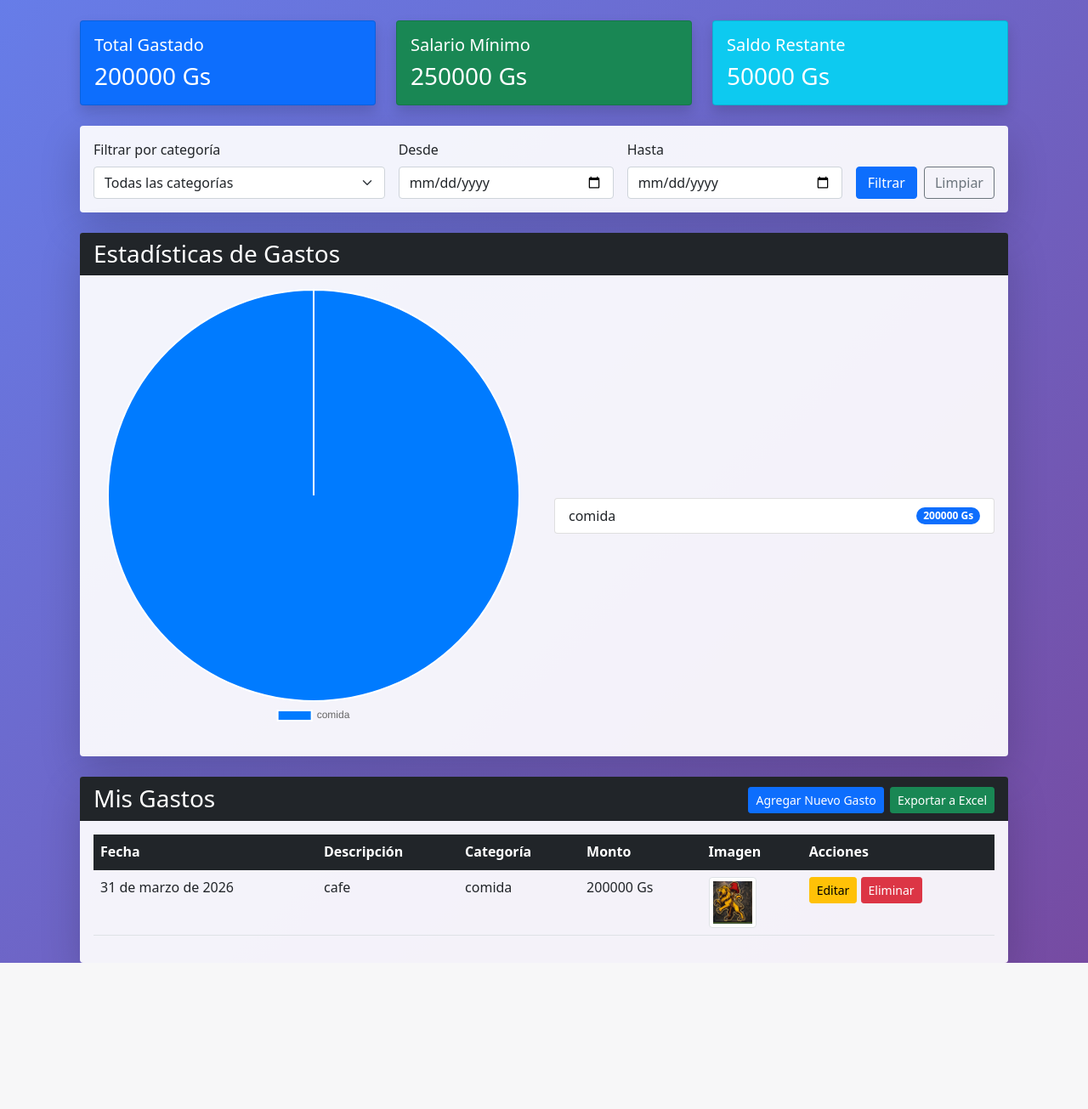
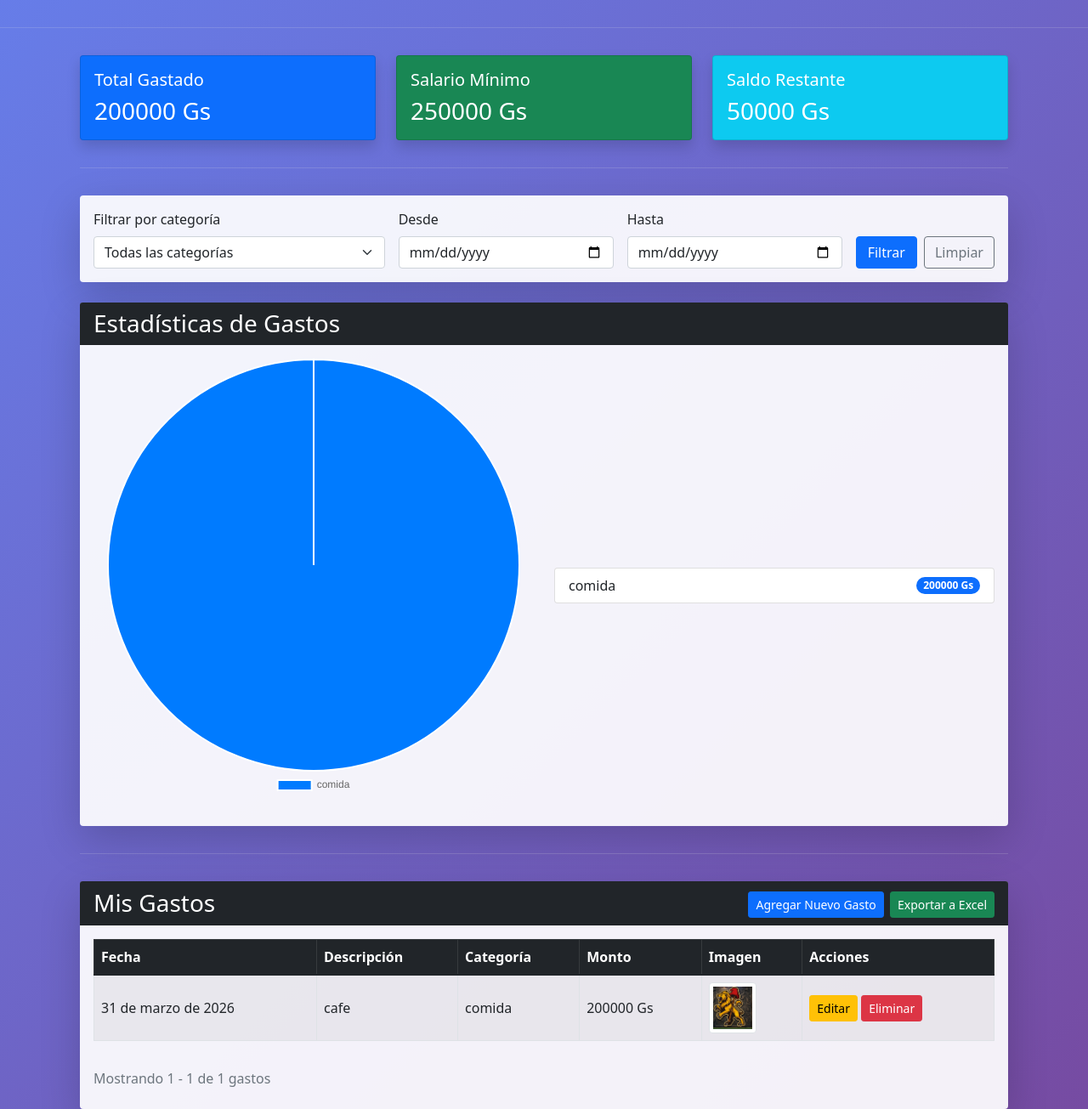
Before and after one commit to LuisMM727/gestion_gastos_personales, a Django app: page /expenses/ in a window 1280 px wide. Shown: the part 56-1361 px from the top of the page at 85% size. Before the commit the page ends 1189 px from the top, so only its background shows below. Run offline with Django 5.2, Linux system fonts and the light colour scheme; a user stored in the database is signed in; data comes from the database, SQL or seed files in the repository; both versions use the stored data as it was after the commit.

Commit message:
Agregar paginación a la lista de gastos y mejorar el estilo de las plantillas con separadores

```diff
--- a/members/templates/members/base.html
+++ b/members/templates/members/base.html
@@ -15,6 +15,14 @@
         }
         .card {
             background: rgba(255, 255, 255, 0.92);
+        }
+        /* Separadores generales */
+        hr.separator {
+            border: 0;
+            height: 1px;
+            background: rgba(0,0,0,0.18);
+            box-shadow: inset 0 1px 0 rgba(255,255,255,0.6);
+            margin: 2rem 0;
         }
     </style>
 </head>
@@ -40,6 +48,8 @@
         </div>
     </nav>
 
+    <hr class="separator">
+
     <div class="container mt-4">
         {% if messages %}
             {% for message in messages %}
--- a/members/templates/members/expense_confirm_delete.html
+++ b/members/templates/members/expense_confirm_delete.html
@@ -15,6 +15,7 @@
                     <div class="alert alert-warning">
                         <strong>{{ expense.description }}</strong> - {{ expense.amount|floatformat:"-2" }} Gs
                     </div>
+                    <hr class="separator my-4">
                     <form method="post">
                         {% csrf_token %}
                         <div class="d-grid gap-2">
--- a/members/templates/members/expense_form.html
+++ b/members/templates/members/expense_form.html
@@ -49,6 +49,7 @@
                                 </ul>
                             </div>
                         {% endif %}
+                        <hr class="separator my-4">
                         <div class="d-grid gap-2 d-md-flex justify-content-md-end">
                             <button type="submit" class="btn btn-warning btn-lg">Guardar</button>
                             <a href="{% url 'expense_list' %}" class="btn btn-secondary">Cancelar</a>
--- a/members/templates/members/expense_list.html
+++ b/members/templates/members/expense_list.html
@@ -30,6 +30,7 @@
             </div>
         </div>
     </div>
+        <hr class="separator">
     <div class="card shadow-lg border-0 rounded-lg mb-4">
         <div class="card-body">
             <form method="get" class="row g-3 align-items-end">
@@ -85,6 +86,7 @@
             </div>
         </div>
     </div>
+    <hr class="separator">
     <div class="card shadow-lg border-0 rounded-lg">
         <div class="card-header bg-dark text-white">
             <h3 class="mb-0 d-flex justify-content-between align-items-center">
@@ -97,7 +99,7 @@
         </div>
         <div class="card-body">
             <div class="table-responsive">
-                <table class="table table-hover">
+                <table class="table table-hover table-bordered table-striped align-middle">
                     <thead class="table-dark">
                         <tr>
                             <th>Fecha</th>
@@ -109,7 +111,7 @@
                         </tr>
                     </thead>
                     <tbody>
-                        {% for expense in expenses %}
+                        {% for expense in page_obj %}
                         <tr>
                             <td>{{ expense.date }}</td>
                             <td>{{ expense.description }}</td>
@@ -135,6 +137,42 @@
                     </tbody>
                 </table>
             </div>
+            {% if page_obj.paginator.count > 0 %}
+            <div class="d-flex justify-content-between align-items-center mt-3 mb-2">
+                <span class="text-muted">Mostrando {{ page_obj.start_index }} - {{ page_obj.end_index }} de {{ page_obj.paginator.count }} gastos</span>
+                {% if page_obj.has_other_pages %}
+                    <span class="badge bg-secondary">Página {{ page_obj.number }} de {{ page_obj.paginator.num_pages }}</span>
+                {% endif %}
+            </div>
+            {% endif %}
+            <!-- Paginador -->
+            {% if page_obj.has_other_pages %}
+            <nav aria-label="Paginación" class="mt-3">
+                <ul class="pagination justify-content-center">
+                    {% if page_obj.has_previous %}
+                        <li class="page-item">
+                            <a class="page-link" href="?page={{ page_obj.previous_page_number }}{% if selected_category %}&category={{ selected_category }}{% endif %}{% if date_from %}&date_from={{ date_from }}{% endif %}{% if date_to %}&date_to={{ date_to }}{% endif %}">Anterior</a>
+                        </li>
+                    {% else %}
+                        <li class="page-item disabled"><span class="page-link">Anterior</span></li>
+                    {% endif %}
+                    {% for num in page_obj.paginator.page_range %}
+                        {% if num == page_obj.number %}
+                            <li class="page-item active" aria-current="page"><span class="page-link">{{ num }}</span></li>
+                        {% else %}
+                            <li class="page-item"><a class="page-link" href="?page={{ num }}{% if selected_category %}&category={{ selected_category }}{% endif %}{% if date_from %}&date_from={{ date_from }}{% endif %}{% if date_to %}&date_to={{ date_to }}{% endif %}">{{ num }}</a></li>
+                        {% endif %}
+                    {% endfor %}
+                    {% if page_obj.has_next %}
+                        <li class="page-item">
+                            <a class="page-link" href="?page={{ page_obj.next_page_number }}{% if selected_category %}&category={{ selected_category }}{% endif %}{% if date_from %}&date_from={{ date_from }}{% endif %}{% if date_to %}&date_to={{ date_to }}{% endif %}">Siguiente</a>
+                        </li>
+                    {% else %}
+                        <li class="page-item disabled"><span class="page-link">Siguiente</span></li>
+                    {% endif %}
+                </ul>
+            </nav>
+            {% endif %}
         </div>
     </div>
 </div>
--- a/members/templates/members/home.html
+++ b/members/templates/members/home.html
@@ -10,6 +10,7 @@
                 <div class="card-body text-center">
                     <h1 class="display-4 text-primary mb-3">Gestor de Gastos Personales</h1>
                     <p class="lead mb-4">Administra tus gastos de manera eficiente y controla tu presupuesto.</p>
+                    <hr class="separator">
                     {% if not user.is_authenticated %}
                         <div class="d-grid gap-2 d-md-flex justify-content-md-center">
                             <a href="{% url 'login' %}" class="btn btn-primary btn-lg me-md-2">Iniciar Sesión</a>
--- a/members/templates/members/profile.html
+++ b/members/templates/members/profile.html
@@ -31,6 +31,7 @@
                                 </ul>
                             </div>
                         {% endif %}
+                        <hr class="separator my-4">
                         <div class="d-grid gap-2">
                             <button type="submit" class="btn btn-info btn-lg">Guardar</button>
                             <a href="{% url 'expense_list' %}" class="btn btn-secondary">Volver</a>
--- a/members/templates/members/register.html
+++ b/members/templates/members/register.html
@@ -39,6 +39,7 @@
                                 </ul>
                             </div>
                         {% endif %}
+                        <hr class="separator my-4">
                         <div class="d-grid">
                             <button type="submit" class="btn btn-success btn-lg">Registrarse</button>
                         </div>
--- a/members/templates/registration/logged_out.html
+++ b/members/templates/registration/logged_out.html
@@ -13,6 +13,7 @@
                 <div class="card-body text-center">
                     <p class="lead">Has cerrado sesión correctamente.</p>
                     <p>Gracias por usar el Gestor de Gastos Personales.</p>
+                    <hr class="separator my-4">
                     <a href="{% url 'login' %}" class="btn btn-primary btn-lg">Volver a Iniciar Sesión</a>
                     <a href="{% url 'home' %}" class="btn btn-outline-secondary btn-lg mt-3">Ir al Inicio</a>
                 </div>
--- a/members/templates/registration/login.html
+++ b/members/templates/registration/login.html
@@ -35,6 +35,7 @@
                                 </ul>
                             </div>
                         {% endif %}
+                        <hr class="separator my-4">
                         <div class="d-grid">
                             <button type="submit" class="btn btn-primary btn-lg">Iniciar Sesión</button>
                         </div>
--- a/members/views.py
+++ b/members/views.py
@@ -2,6 +2,7 @@ from django.shortcuts import render, get_object_or_404, redirect
 from django.contrib.auth.decorators import login_required
 from django.contrib import messages
 from django.db.models import Sum
+from django.core.paginator import Paginator
 from .models import Expense, UserProfile
 from .forms import ExpenseForm, UserRegisterForm, UserProfileForm
 
@@ -47,8 +48,8 @@ def expense_list(request):
         expenses = expenses.filter(date__gte=date_from)
     if date_to:
         expenses = expenses.filter(date__lte=date_to)
-
-    total_gastado = sum(expense.amount for expense in expenses)
+    # total de todos los gastos (antes de paginar)
+    total_gastado = expenses.aggregate(total=Sum('amount'))['total'] or 0
     profile = UserProfile.objects.filter(user=request.user).first()
     salario_minimo = profile.salario_minimo if profile else 0
     diferencia = salario_minimo - total_gastado if salario_minimo > 0 else 0
@@ -60,8 +61,14 @@ def expense_list(request):
         for item in category_stats
     ]
 
+    # Paginación: 10 por página
+    page_number = request.GET.get('page')
+    paginator = Paginator(expenses.order_by('-date'), 10)
+    page_obj = paginator.get_page(page_number)
+
     return render(request, 'members/expense_list.html', {
         'expenses': expenses,
+        'page_obj': page_obj,
         'total_gastado': total_gastado,
         'salario_minimo': salario_minimo,
         'diferencia': diferencia,
```
Also changed, not shown: db.sqlite3.
